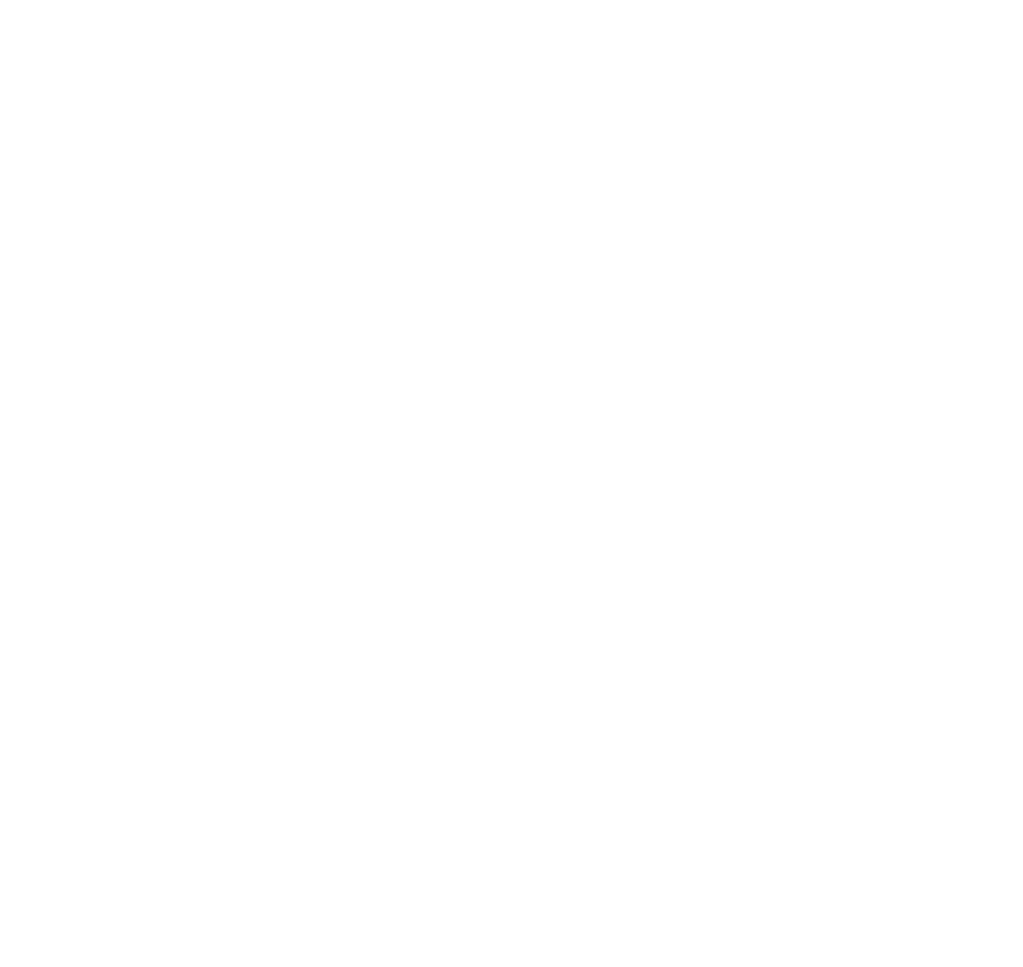
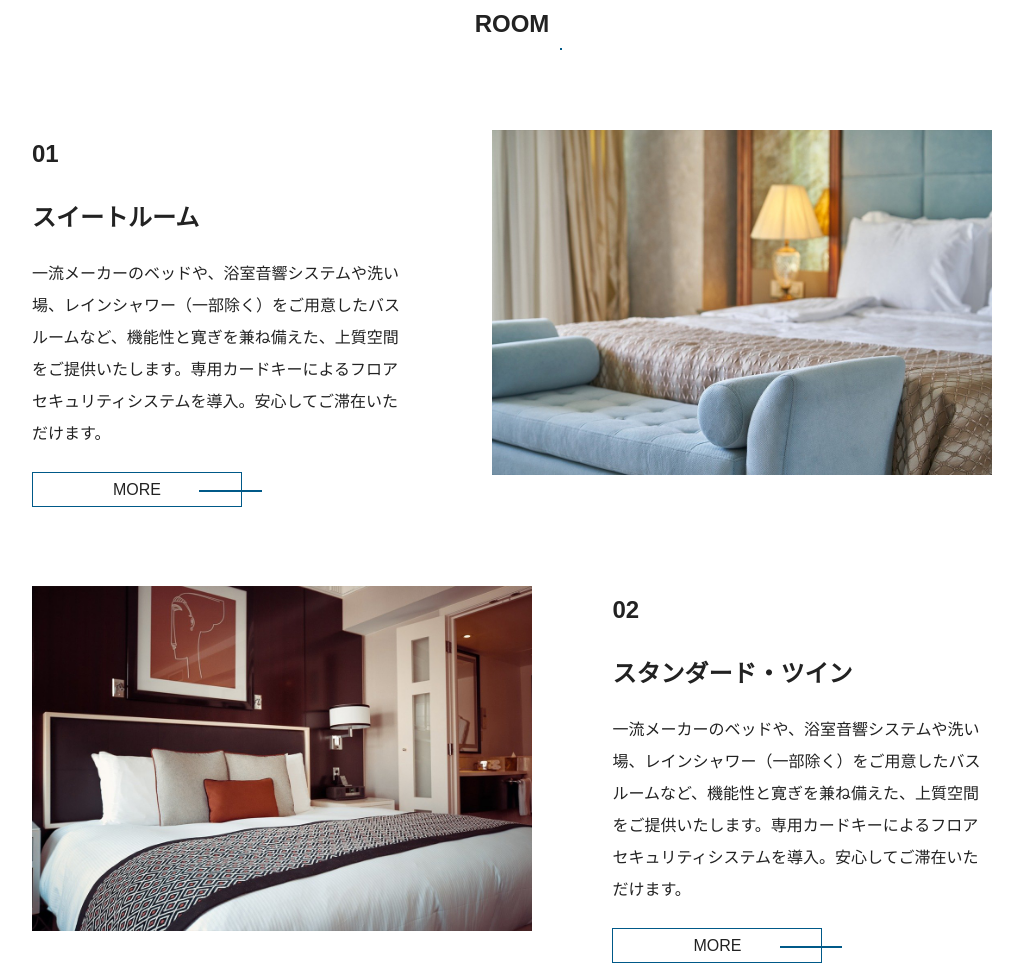
Before and after one commit to shinji-25/p-dev-02, a plain HTML site: page index.html in a window 1280 px wide. Shown: the top 967 px of the page, without its empty margins (128-1151 px from the left). Before the commit the page ends 800 px from the top, so only its background shows below. Drawn offline with Linux system fonts and the light colour scheme.

Commit message:
トップ画面のroomにHTML,CSSを作成

```diff
--- a/css/stylesheet.css
+++ b/css/stylesheet.css
@@ -19,8 +19,87 @@
 /* ==========================================================================
     ルーム
     ========================================================================== */
-.p-room {
-}
+    .p-room {
+        width: auto;
+        margin: 0 10rem;
+      }
+
+      .p-room .p-room-title {
+        text-align: center;
+      }
+
+      .p-room .p-room-line {
+        border: 1px solid #005988;
+        text-align: center;
+        margin: 0 33rem;
+      }
+
+      .p-room .p-room-contents {
+        margin: 0 auto;
+      }
+
+      .p-room .p-room-contents .p-room-flex {
+        display: -webkit-box;
+        display: -ms-flexbox;
+        display: flex;
+        margin: 5rem 0;
+      }
+
+      .p-room .p-room-contents .p-room-flex .p-room-explanation {
+        margin: 0 auto;
+        padding: 0 5rem 0 0;
+        width: 100%;
+      }
+
+      .p-room .p-room-contents .p-room-flex .p-room-explanation .p-room-name {
+        margin: 1rem 0;
+      }
+
+      .p-room .p-room-contents .p-room-flex .p-room-explanation p {
+        overflow-wrap: break-word;
+        margin-bottom: 1.5rem;
+      }
+
+      .p-room .p-room-contents .p-room-flex .p-room-explanation .more-button {
+        border: 1px solid #005988;
+        padding: .5rem 5rem;
+        text-align: center;
+        position: relative;
+      }
+
+      .p-room .p-room-contents .p-room-flex .p-room-explanation .more-button::before {
+        content: "";
+        width: 30%;
+        display: block;
+        border: .1px solid #005988;
+        position: absolute;
+        top: 50%;
+        right: -10%;
+      }
+
+      .p-room .p-room-contents .p-room-flex .item-1 {
+        -webkit-box-ordinal-group: 3;
+            -ms-flex-order: 2;
+                order: 2;
+        padding: 0 0 0 5rem;
+      }
+
+      .p-room .p-room-contents .p-room-flex .p-room-image {
+        margin: 0 auto;
+      }
+
+      .p-room .p-room-contents .p-room-flex .p-room-image img {
+        -o-object-fit: cover;
+           object-fit: cover;
+      }
+
+      .p-room .p-room-contents .p-room-flex .item-2 {
+        -webkit-box-ordinal-group: 2;
+            -ms-flex-order: 1;
+                order: 1;
+      }
+      /*# sourceMappingURL=stylesheet.css.map */
+
 
 /* ==========================================================================
     ニュース
--- a/index.html
+++ b/index.html
@@ -16,7 +16,45 @@
 
         <article class="p-concept"></article>
 
-        <article class="p-room"></article>
+        <article class="p-room">
+            <h3 class="p-room-title">ROOM</h3>
+            <div class="p-room-line"></div>
+            <div class="p-room-contents">
+                <div class="p-room-flex">
+                    <div class="p-room-explanation">
+                        <h3>01</h3>
+                        <h3 class="p-room-name">スイートルーム</h3>
+                        <p>一流メーカーのベッドや、浴室音響システムや洗い場、レインシャワー（一部除く）をご用意したバスルームなど、機能性と寛ぎを兼ね備えた、上質空間をご提供いたします。専用カードキーによるフロアセキュリティシステムを導入。安心してご滞在いただけます。</p>
+                        <a href="#" class="more-button">MORE</a>
+                    </div>
+                    <div class="p-room-image">
+                        <img src="image/room_01.jpg" alt="スイートルーム">
+                    </div>
+                </div>
+                <div class="p-room-flex">
+                    <div class="p-room-explanation item-1">
+                        <h3>02</h3>
+                        <h3 class="p-room-name">スタンダード・ツイン</h3>
+                        <p>一流メーカーのベッドや、浴室音響システムや洗い場、レインシャワー（一部除く）をご用意したバスルームなど、機能性と寛ぎを兼ね備えた、上質空間をご提供いたします。専用カードキーによるフロアセキュリティシステムを導入。安心してご滞在いただけます。</p>
+                        <a href="#" class="more-button">MORE</a>
+                    </div>
+                    <div class="p-room-image item-2">
+                        <img src="image/room_02.jpg" alt="スタンダード・ツイン">
+                    </div>
+                </div>
+                <div class="p-room-flex">
+                    <div class="p-room-explanation">
+                        <h3>03</h3>
+                        <h3 class="p-room-name">スタンダード・シングル</h3>
+                        <p>一流メーカーのベッドや、浴室音響システムや洗い場、レインシャワー（一部除く）をご用意したバスルームなど、機能性と寛ぎを兼ね備えた、上質空間をご提供いたします。専用カードキーによるフロアセキュリティシステムを導入。安心してご滞在いただけます。</p>
+                        <a href="#" class="more-button">MORE</a>
+                    </div>
+                    <div class="p-room-image">
+                        <img src="image/room_03.jpg" alt="スタンダード・シングル">
+                    </div>
+                </div>
+            </div>
+        </article>
 
         <article class="p-news"></article>
 
```
